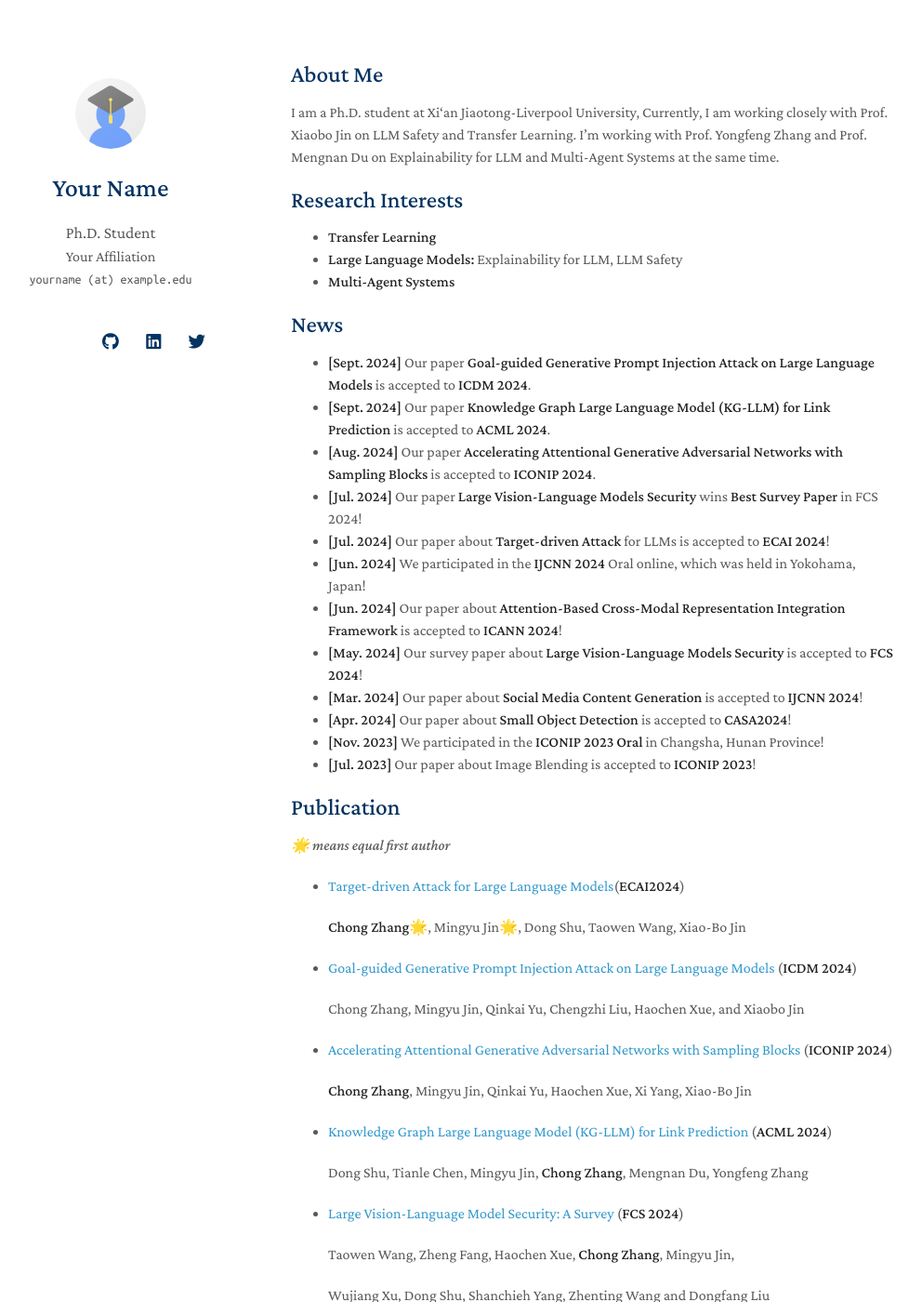
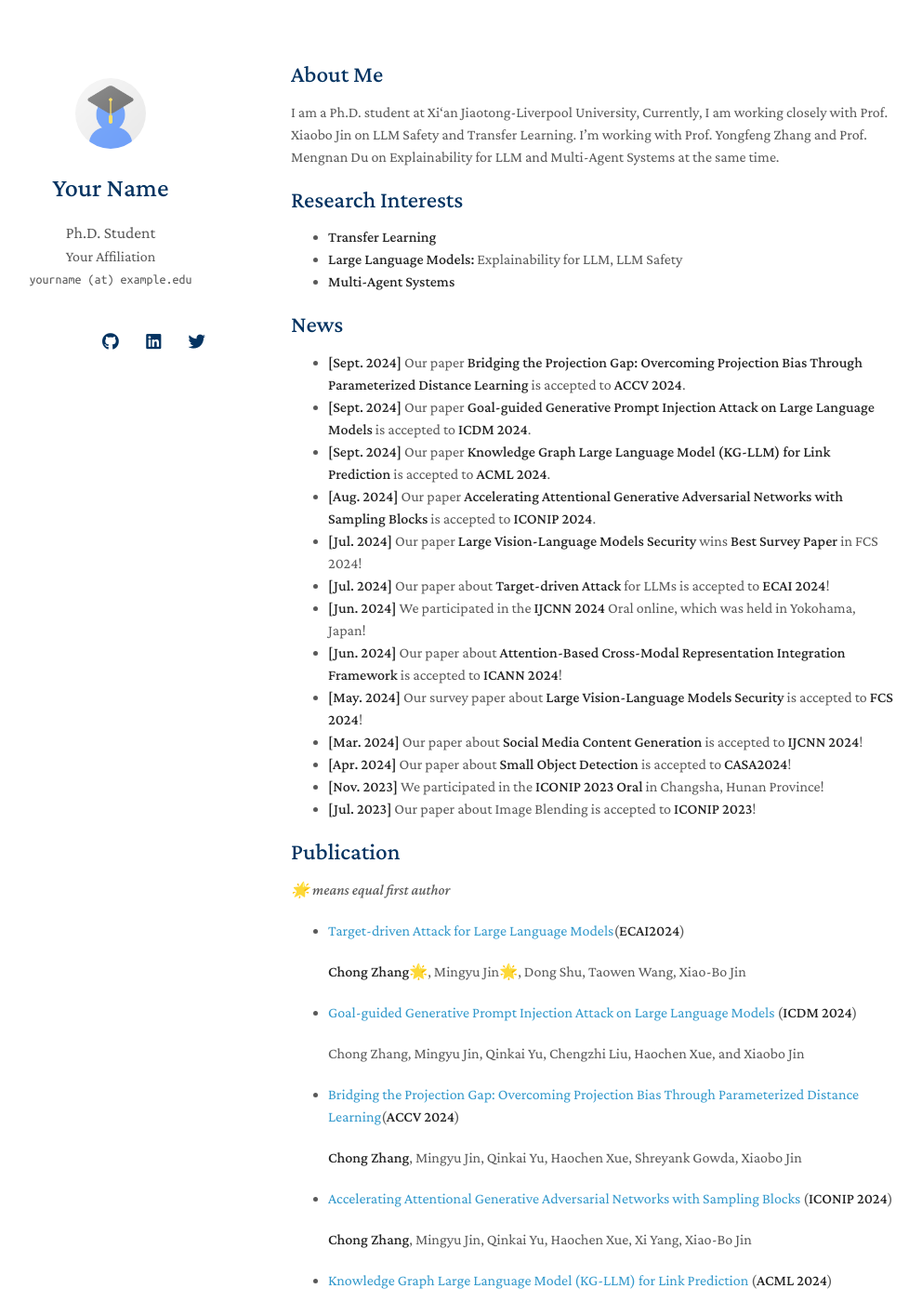
Before and after one commit to franz-chang/ChongZhang.github.io, a Jekyll site: the page built from index.md, in a window 1280 px wide and 1400 px high. Shown: the whole window at 93% size, without its empty margins (157-1149 px from the left). Built offline with Jekyll 4.4.1, drawn with Linux system fonts in a browser that asks for light colours; nearby versions of some CDN libraries; a style sheet for code colours, icons or effects is not loaded; our own code applies the rules of GitHub Pages for plain Markdown files.

Commit message:
Update index.md

```diff
--- a/index.md
+++ b/index.md
@@ -15,6 +15,7 @@ and Multi-Agent Systems at the same time.
 - **Multi-Agent Systems**
 
 ## News
+- **[Sept. 2024]** Our paper **Bridging the Projection Gap: Overcoming Projection Bias Through Parameterized Distance Learning** is accepted to **ACCV 2024**.
 - **[Sept. 2024]** Our paper **Goal-guided Generative Prompt Injection Attack on Large Language Models** is accepted to **ICDM 2024**.
 - **[Sept. 2024]** Our paper **Knowledge Graph Large Language Model (KG-LLM) for Link Prediction** is accepted to **ACML 2024**.
 - **[Aug. 2024]** Our paper **Accelerating Attentional Generative Adversarial Networks with Sampling Blocks**
@@ -38,6 +39,10 @@ and Multi-Agent Systems at the same time.
 - [Goal-guided Generative Prompt Injection Attack on Large Language Models]() (**ICDM 2024**)
 
   Chong Zhang, Mingyu Jin, Qinkai Yu, Chengzhi Liu, Haochen Xue, and Xiaobo Jin
+
+- [Bridging the Projection Gap: Overcoming Projection Bias Through Parameterized Distance Learning]()(**ACCV 2024**)
+
+  **Chong Zhang**, Mingyu Jin, Qinkai Yu, Haochen Xue, Shreyank Gowda, Xiaobo Jin
 
 - [Accelerating Attentional Generative Adversarial Networks with Sampling Blocks]() (**ICONIP 2024**)
 
```
